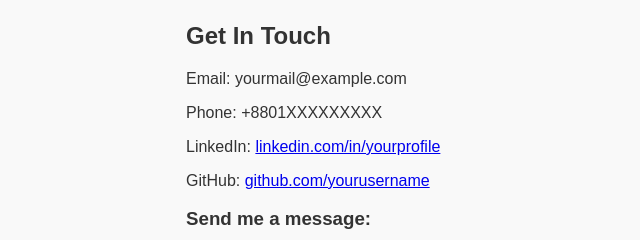
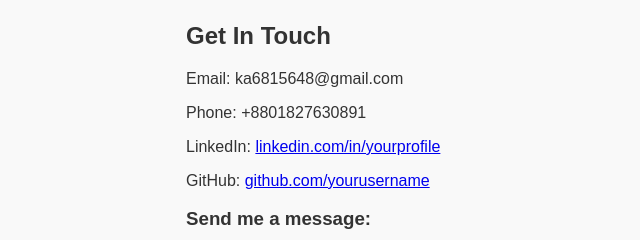
Before and after one commit to Obsevia/obsevia.github.io, a plain HTML site: page contact.html in a window 1280 px wide. Shown: the part 176-416 px from the top of the page, 104-744 px from the left. Drawn offline with Linux system fonts and the light colour scheme.

Commit message:
contact.html

```diff
--- a/contact.html
+++ b/contact.html
@@ -30,8 +30,8 @@
 
   <section>
     <h2>Get In Touch</h2>
-    <p>Email: yourmail@example.com</p>
-    <p>Phone: +8801XXXXXXXXX</p>
+    <p>Email: ka6815648@gmail.com</p>
+    <p>Phone: +8801827630891</p>
     <p>LinkedIn: <a href="https://linkedin.com/in/yourprofile" target="_blank">linkedin.com/in/yourprofile</a></p>
     <p>GitHub: <a href="https://github.com/yourusername" target="_blank">github.com/yourusername</a></p>
 
```
